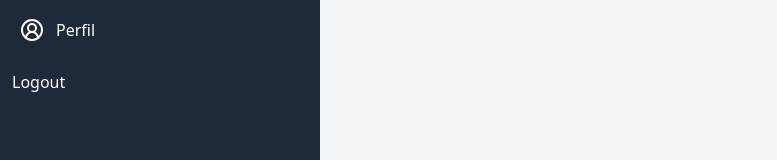
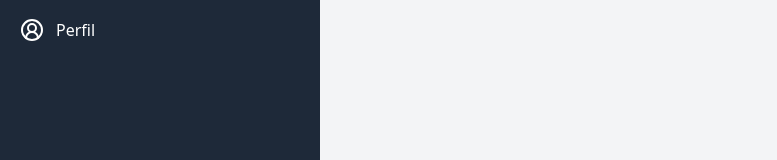
Before and after one commit to arthurccamargo/GymFrangos, a React (Vite) app in the folder frontend/: page /dashboard in a window 1280 px wide. Shown: the part 222-382 px from the top of the page, without its empty margins (0-777 px from the left). Built offline with nearby package versions, Linux system fonts and the light colour scheme; a web font is replaced by a local one.

Commit message:
LogoutButton ProfilePage

```diff
--- a/frontend/package.json
+++ b/frontend/package.json
@@ -10,12 +10,14 @@
     "preview": "vite preview"
   },
   "dependencies": {
+    "@babel/helpers": "^7.27.0",
     "@radix-ui/react-dialog": "^1.1.6",
     "@react-oauth/google": "^0.12.1",
     "@tailwindcss/vite": "^4.0.3",
-    "axios": "^1.7.9",
+    "axios": "^1.8.4",
     "class-variance-authority": "^0.7.1",
     "clsx": "^2.1.1",
+    "esbuild": "^0.25.1",
     "lucide-react": "^0.475.0",
     "react": "^18.3.1",
     "react-dom": "^18.3.1",
@@ -37,6 +39,6 @@
     "eslint-plugin-react-hooks": "^5.0.0",
     "eslint-plugin-react-refresh": "^0.4.16",
     "globals": "^15.14.0",
-    "vite": "^6.0.5"
+    "vite": "^6.2.3"
   }
 }
--- a/frontend/src/components/auth/LogoutButton.jsx
+++ b/frontend/src/components/auth/LogoutButton.jsx
@@ -1,4 +1,5 @@
 import { useNavigate } from "react-router-dom";
+import { LogOut } from "lucide-react"
 
 const LogoutButton = () => {
     const navigate = useNavigate();
@@ -14,7 +15,13 @@ const LogoutButton = () => {
             });
 
             if (!response.ok) {
-                throw new Error("Erro ao fazer logout");
+                if(response.status === 401) {
+                    throw new Error("Sessão expirada. Faça login novamente.");
+                } else if(response.status === 500) {
+                    throw new Error("Erro no servidor. Tente novamente mais tarde.");
+                } else {
+                    throw new Error("Erro ao fazer logout. Verifique sua conexão.");
+                }
             }
 
             console.log("Logout realizado com sucesso!");
@@ -24,7 +31,12 @@ const LogoutButton = () => {
         }
     };
 
-    return <button onClick={handleLogout}>Logout</button>;
+    return <button onClick={handleLogout}
+            className="flex gap-2 p-1 mt-5 bg-blue-500 text-white rounded-lg hover:bg-blue-600"
+            >
+            <LogOut></LogOut>
+            Sair
+            </button>;
 };
 
 export default LogoutButton;
--- a/frontend/src/components/navigation/Sidebar.jsx
+++ b/frontend/src/components/navigation/Sidebar.jsx
@@ -1,6 +1,5 @@
 import { Link } from "react-router-dom";
 import { menuItems } from './navData';
-import LogoutButton from "../auth/LogoutButton";
 
 const Sidebar = () => {
 
@@ -23,9 +22,6 @@ const Sidebar = () => {
               </Link>
             </li>
           ))}
-          <li>
-            <LogoutButton/>
-          </li>
         </ul>
       </nav>
     </div>
--- a/frontend/src/components/navigation/navData.jsx
+++ b/frontend/src/components/navigation/navData.jsx
@@ -1,4 +1,4 @@
-import { Home, Dumbbell, User, CircleUserRound } from 'lucide-react';
+import { Home, Dumbbell, CircleUserRound } from 'lucide-react';
 
 export const menuItems = [
   {
--- a/frontend/src/pages/dashboard/ProfilePage.jsx
+++ b/frontend/src/pages/dashboard/ProfilePage.jsx
@@ -1,5 +1,6 @@
 import { useState } from 'react';
 import { User, Mail, Key, Edit, Save, X } from 'lucide-react';
+import LogoutButton from '@/components/auth/LogoutButton';
 
 const ProfilePage = () => {
   // Estado para controlar o modo de edição
@@ -196,6 +197,7 @@ const ProfilePage = () => {
               <Key className="w-4 h-4" />
               Redefinir Senha
             </button>
+            <LogoutButton></LogoutButton>
           </div>
         </div>
       </div>
```
Also changed, not shown: 1 other file (tests, documents, lock files or other folders).
